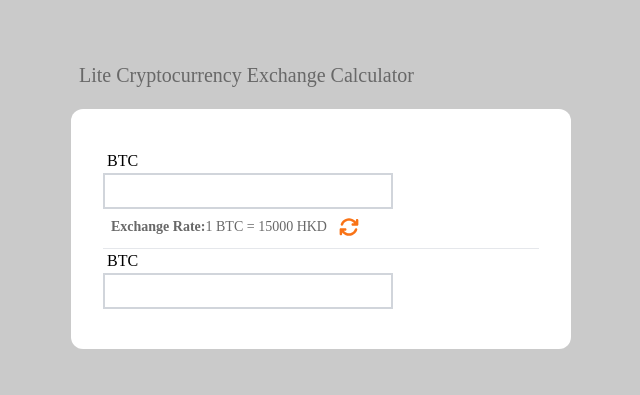
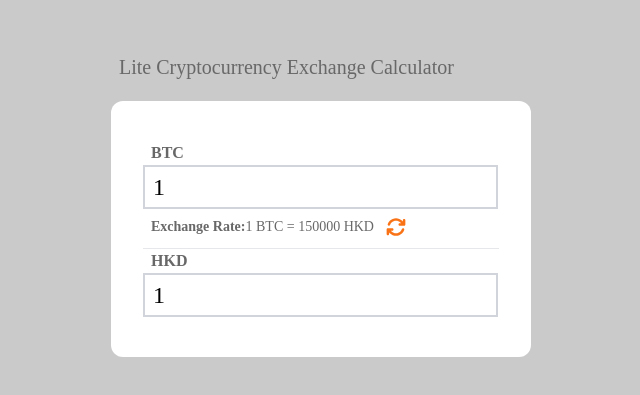
Before and after one commit to dannyho8888/crypto-calculator, a React (Create React App) app: page / in a window 1280 px wide. Shown: the part 195-590 px from the top of the page, without its empty margins (319-959 px from the left). Built offline with nearby package versions, Linux system fonts and the light colour scheme.

Commit message:
finish eventHandler, top/bottom amount change mutually but setState is kind of delay, i will fixed it later

```diff
--- a/src/App.css
+++ b/src/App.css
@@ -4,13 +4,14 @@ body {
 }
 
 .cal-width {
-  width: 500px;
+  width: 420px;
 }
 
 .grey {
   color: #686868;
 }
 
-/* .new-line {
-  white
-} */
+input[type=number]::-webkit-inner-spin-button,
+input[type=number]::-webkit-outer-spin-button {
+  -webkit-appearance: none;
+}
--- a/src/Calculator.js
+++ b/src/Calculator.js
@@ -3,28 +3,36 @@ import Currency from './Currency'
 import ExchangeRate from './ExchangeRate'
 
 function Calculator() {
-  const [topAmount, setTopAmount] = useState(0);
-  const [bottomAmount, setBottomAmount] = useState(10);
-  const [currCurrency, setCurrCurrency] = useState(15000);
+  const [topAmount, setTopAmount] = useState(1);
+  const [bottomAmount, setBottomAmount] = useState(1);
+  const [rate, setRate] = useState(150000);
 
+  // update currency every 15 seconds
+  useEffect(() => {
     const fetchCurrency = async () => {
       try {
         const res = await fetch("https://api.coindesk.com/v1/bpi/currentprice/HKD.json")
         const data = await res.json();
-      setCurrCurrency(data.bpi.HKD.rate_float);
+        setRate(data.bpi.HKD.rate_float);
       } catch (e) {
         console.log("Error when fetching data");
       }
     }
+    const intervalId = setInterval(() => {
+      fetchCurrency();
+      console.log(rate);
+    }, 15000);
+    return () => clearInterval(intervalId);
+  }, [rate])
 
-  // update currency every 30 seconds
-  useEffect(() => {
-    const intervalId = setInterval(async () => {
-      fetchCurrency();
-      console.log(currCurrency);
-    }, 30000);
-    return () => clearInterval(intervalId);
-  }, [])
+  function handleTopAmountChange(e) {
+    setTopAmount(e.target.value);
+    setBottomAmount(topAmount * rate);
+  }
+  function handleBottomAmountChange(e) {
+    setBottomAmount(e.target.value);
+    setTopAmount(bottomAmount/rate);
+  }
 
   return (
     <div>
@@ -33,10 +41,20 @@ function Calculator() {
         </div>
 
         <div className="bg-white cal-width rounded-xl px-8 py-10 mt-5">
-            <Currency amount={topAmount}/>
-            <ExchangeRate currency={currCurrency}/>
+            <Currency
+              amount={topAmount}
+              symbol="BTC"
+              onChangeAmount={handleTopAmountChange}
+            />
+
+            <ExchangeRate currency={rate}/>
             <hr />
-            <Currency amount={bottomAmount}/>
+
+            <Currency
+              amount={bottomAmount}
+              symbol="HKD"
+              onChangeAmount={handleBottomAmountChange}
+            />
         </div>
     </div>
 
--- a/src/Currency.js
+++ b/src/Currency.js
@@ -1,11 +1,13 @@
 import React from 'react'
 
-function Currency({amount}) {
+function Currency({ symbol, amount, onChangeAmount }) {
   return (
-    <div className="">
-        <div className="px-1">BTC</div>
-        <input className="border-2 border-gray-300 p-1 font-bold px-10"
-        type="number"
+    <div>
+        <div className="pl-2 font-semibold grey">{symbol}</div>
+        <input className="border-2 border-gray-300 py-1 pl-2 pr-12 font-medium text-2xl"
+          type="number"
+          value={amount}
+          onChange={onChangeAmount}
         />
     </div>
   )
```
Lines whose indentation alone changed are shown as unchanged.
